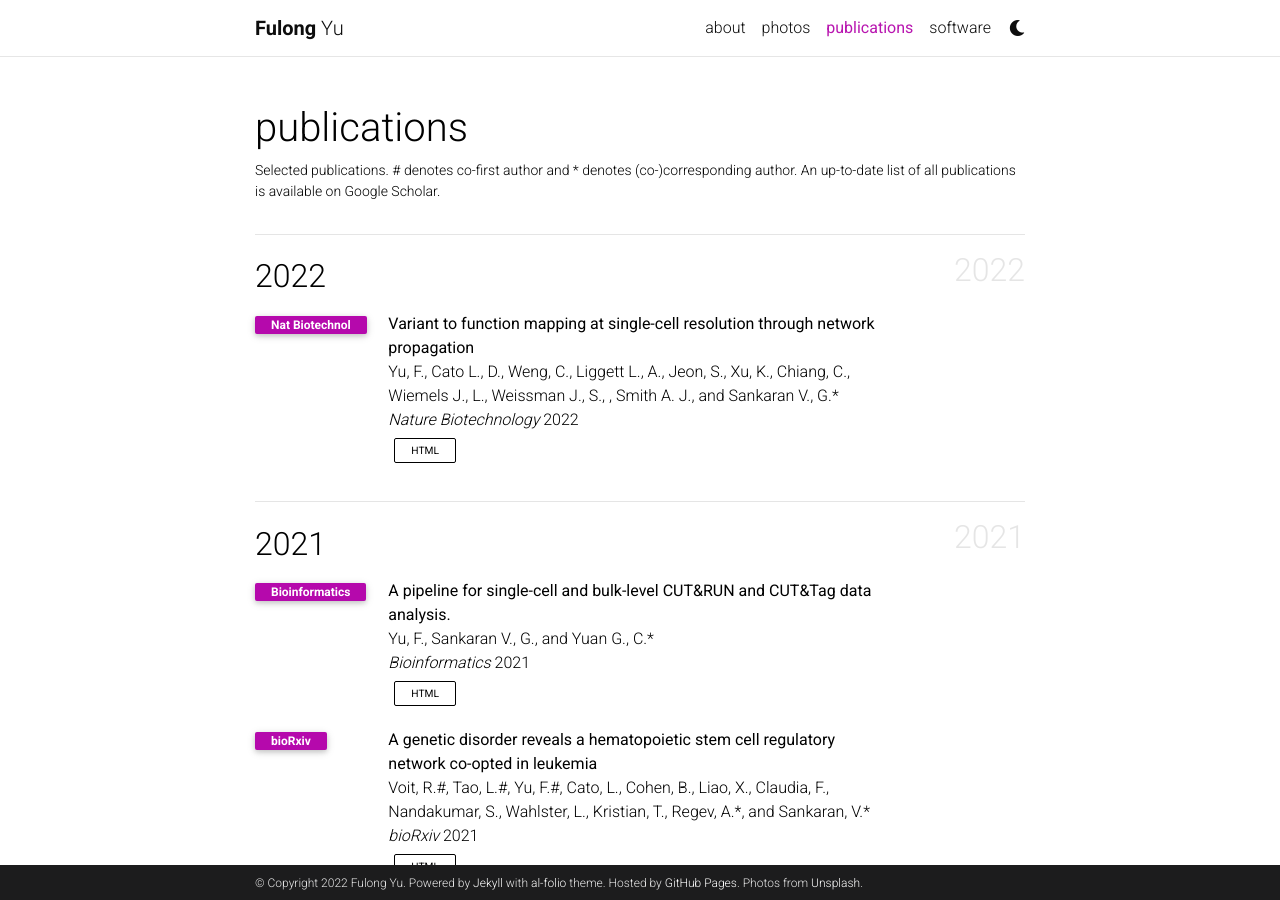
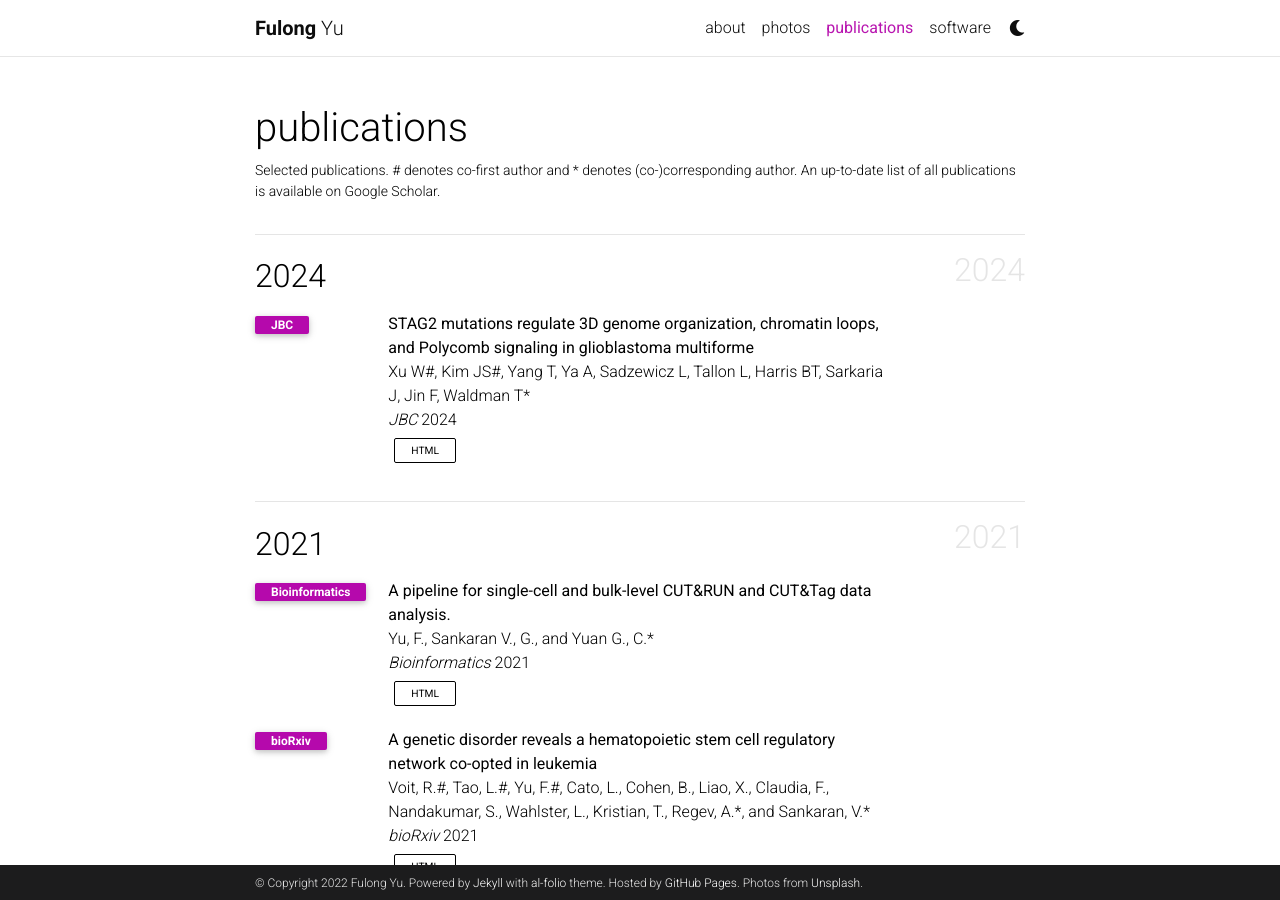
Before and after one commit to WanyingX/wy-xu.github.io, a Jekyll site: the page publications/index.html, which Jekyll copies as it is, in a window 1280 px wide and 900 px high. Built offline with Jekyll 4.4.1, drawn with Linux system fonts in a browser that asks for light colours; comment, search, counter and statistics services are not loaded; a style sheet for code colours, icons or effects is not loaded.

Commit message:
Update index.html

```diff
--- a/publications/index.html
+++ b/publications/index.html
@@ -10,8 +10,8 @@
     <meta charset="utf-8">
     <meta name="viewport" content="width=device-width, initial-scale=1, shrink-to-fit=no">
     <meta http-equiv="X-UA-Compatible" content="IE=edge">
-    <title>Fulong  Yu | publications</title>
-    <meta name="author" content="Fulong  Yu" />
+    <title>Wanying Xu | publications</title>
+    <meta name="author" content="Wanying  Xu" />
     <meta name="description" content="Selected publications. # denotes co-first author and * denotes (co-)corresponding author. An up-to-date list of all publications is available on Google Scholar.
 " />
     <meta name="keywords" content="jekyll, jekyll-theme, academic-website, portfolio-website" />
@@ -55,7 +55,7 @@
       <!-- Nav Bar -->
       <nav id="navbar" class="navbar navbar-light navbar-expand-sm fixed-top">
         <div class="container">
-          <a class="navbar-brand title font-weight-lighter" href="https://fl-yu.github.io//"><span class="font-weight-bold">Fulong</span>   Yu</a>
+          <a class="navbar-brand title font-weight-lighter" href="https://wanyingx.github.io/wy-xu.github.io/"><span class="font-weight-bold">Fulong</span>   Yu</a>
           <!-- Navbar Toggle -->
           <button class="navbar-toggler collapsed ml-auto" type="button" data-toggle="collapse" data-target="#navbarNav" aria-controls="navbarNav" aria-expanded="false" aria-label="Toggle navigation">
             <span class="sr-only">Toggle navigation</span>
@@ -111,30 +111,30 @@
           <article>
             <!-- _pages/publications.md -->
 <div class="publications">
-  <h2 class="year">2022</h2>
-  <h2 class="bibliography">2022</h2>
+  <h2 class="year">2024</h2>
+  <h2 class="bibliography">2024</h2>
 <ol class="bibliography"><li>
 <!-- _layouts/bib.html -->
       <div class="row">
-        <div class="col-sm-2 abbr"><abbr class="badge">Nat Biotechnol</abbr></div>
+        <div class="col-sm-2 abbr"><abbr class="badge">JBC</abbr></div>
 
         <!-- Entry bib key -->
         <div id="1" class="col-sm-8">
 
           <!-- Title -->
-          <div class="title">Variant to function mapping at single-cell resolution through network propagation</div>
+          <div class="title">STAG2 mutations regulate 3D genome organization, chromatin loops, and Polycomb signaling in glioblastoma multiforme</div>
           <!-- Author -->
-          <div class="author">Yu, F., Cato L., D., Weng, C., Liggett L., A., Jeon, S., Xu, K., Chiang, C., Wiemels J., L., Weissman J., S., , Smith A. J., and Sankaran V., G.*
+          <div class="author">Xu W#, Kim JS#, Yang T, Ya A, Sadzewicz L, Tallon L, Harris BT, Sarkaria J, Jin F, Waldman T*
           </div>
 
           <!-- Journal/Book title and date -->
           <div class="periodical">
-            <em>Nature Biotechnology</em> 2022
+            <em>JBC</em> 2024
           </div>
 
           <!-- Links/Buttons -->
           <div class="links">
-            <a href="https://www.nature.com/articles/s41587-022-01341-y" class="btn btn-sm z-depth-0" role="button" target="_blank" rel="noopener noreferrer">HTML</a>
+            <a href="https://www.sciencedirect.com/science/article/pii/S0021925824018428?via%3Dihub" class="btn btn-sm z-depth-0" role="button" target="_blank" rel="noopener noreferrer">HTML</a>
           </div>
 
 
```
